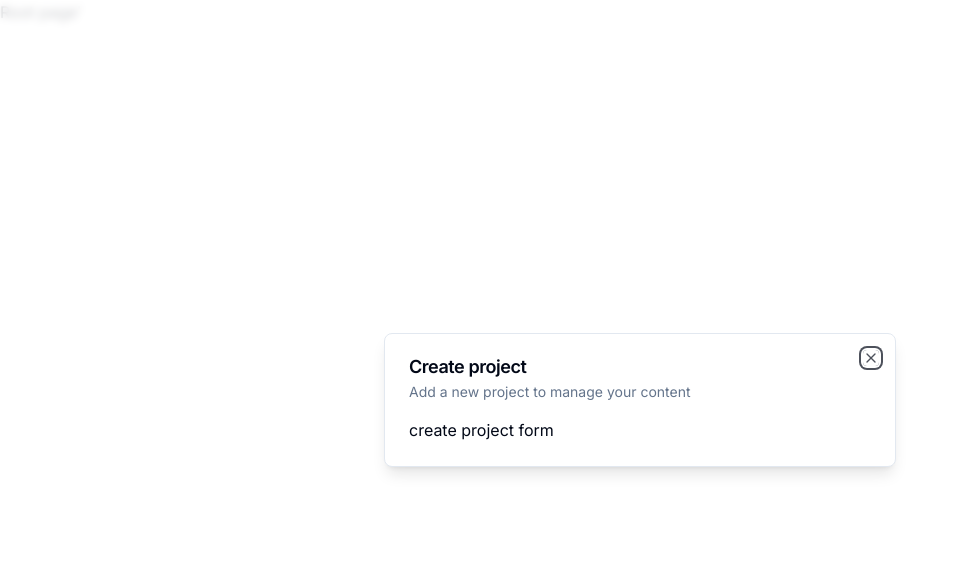
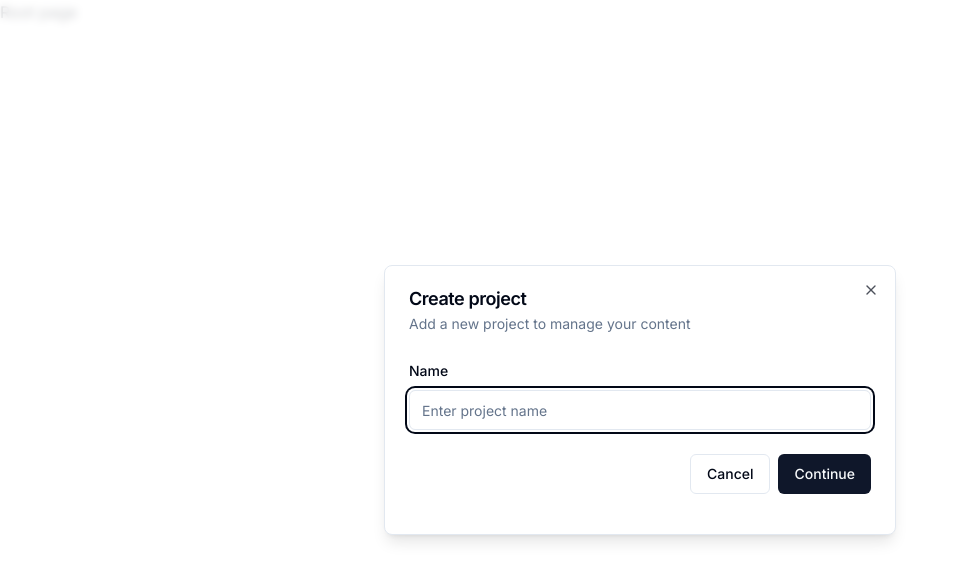
Before and after one commit to Maksym16/CMS_dashboard, a Next.js app: page / in a window 1280 px wide. Shown: the top 580 px of the page, without its empty margins (0-958 px from the left). Built offline with nearby package versions, Linux system fonts and the light colour scheme.

Commit message:
Form component setup

```diff
--- a/app/(root)/page.tsx
+++ b/app/(root)/page.tsx
@@ -16,7 +16,7 @@
 
   return (
     <div>
-      Root page'
+      Root page
     </div>
   );
 }
--- a/components/modals/create-project-modal.tsx
+++ b/components/modals/create-project-modal.tsx
@@ -1,10 +1,38 @@
 'use client';
+import * as z from 'zod';
+import { useForm } from 'react-hook-form';
+import { zodResolver } from '@hookform/resolvers/zod';
 
 import { useCreateProjectModal } from '@/hooks/use-store-modal';
 import { Modal } from '@/components/ui/modal';
+import {
+  Form,
+  FormControl,
+  FormField,
+  FormItem,
+  FormLabel,
+  FormMessage,
+} from '@/components/ui/form';
+import { Input } from '@/components/ui/input';
+import { Button } from '@/components/ui/button';
+
+const formSchema = z.object({
+  name: z.string().min(1),
+});
 
 export const CreateProjectModal = () => {
   const createProjectModal = useCreateProjectModal();
+
+  const form = useForm<z.infer<typeof formSchema>>({
+    resolver: zodResolver(formSchema),
+    defaultValues: {
+      name: '',
+    },
+  });
+
+  const onSubmit = async (values: z.infer<typeof formSchema>) => {
+    console.log(values);
+  };
 
   return (
     <Modal
@@ -13,7 +41,33 @@
       isOpen={createProjectModal.isOpen}
       onClose={createProjectModal.onClose}
     >
-      create project form
+      <div>
+        <div className="space-y-4 py-2 pb-4">
+          <Form {...form}>
+            <form onSubmit={form.handleSubmit(onSubmit)}>
+              <FormField
+                control={form.control}
+                name="name"
+                render={({ field }) => (
+                  <FormItem>
+                    <FormLabel>Name</FormLabel>
+                    <FormControl>
+                      <Input placeholder="Enter project name" {...field} />
+                    </FormControl>
+                    <FormMessage />
+                  </FormItem>
+                )}
+              />
+              <div className="pt-6  space-x-2 flex items-center justify-end w-full">
+                <Button variant="outline" onClick={createProjectModal.onClose}>
+                  Cancel
+                </Button>
+                <Button type='submit'>Continue</Button>
+              </div>
+            </form>
+          </Form>
+        </div>
+      </div>
     </Modal>
   );
 };
--- /dev/null
+++ b/components/ui/form.tsx
@@ -0,0 +1,176 @@
+import * as React from "react"
+import * as LabelPrimitive from "@radix-ui/react-label"
+import { Slot } from "@radix-ui/react-slot"
+import {
+  Controller,
+  ControllerProps,
+  FieldPath,
+  FieldValues,
+  FormProvider,
+  useFormContext,
+} from "react-hook-form"
+
+import { cn } from "@/lib/utils"
+import { Label } from "@/components/ui/label"
+
+const Form = FormProvider
+
+type FormFieldContextValue<
+  TFieldValues extends FieldValues = FieldValues,
+  TName extends FieldPath<TFieldValues> = FieldPath<TFieldValues>
+> = {
+  name: TName
+}
+
+const FormFieldContext = React.createContext<FormFieldContextValue>(
+  {} as FormFieldContextValue
+)
+
+const FormField = <
+  TFieldValues extends FieldValues = FieldValues,
+  TName extends FieldPath<TFieldValues> = FieldPath<TFieldValues>
+>({
+  ...props
+}: ControllerProps<TFieldValues, TName>) => {
+  return (
+    <FormFieldContext.Provider value={{ name: props.name }}>
+      <Controller {...props} />
+    </FormFieldContext.Provider>
+  )
+}
+
+const useFormField = () => {
+  const fieldContext = React.useContext(FormFieldContext)
+  const itemContext = React.useContext(FormItemContext)
+  const { getFieldState, formState } = useFormContext()
+
+  const fieldState = getFieldState(fieldContext.name, formState)
+
+  if (!fieldContext) {
+    throw new Error("useFormField should be used within <FormField>")
+  }
+
+  const { id } = itemContext
+
+  return {
+    id,
+    name: fieldContext.name,
+    formItemId: `${id}-form-item`,
+    formDescriptionId: `${id}-form-item-description`,
+    formMessageId: `${id}-form-item-message`,
+    ...fieldState,
+  }
+}
+
+type FormItemContextValue = {
+  id: string
+}
+
+const FormItemContext = React.createContext<FormItemContextValue>(
+  {} as FormItemContextValue
+)
+
+const FormItem = React.forwardRef<
+  HTMLDivElement,
+  React.HTMLAttributes<HTMLDivElement>
+>(({ className, ...props }, ref) => {
+  const id = React.useId()
+
+  return (
+    <FormItemContext.Provider value={{ id }}>
+      <div ref={ref} className={cn("space-y-2", className)} {...props} />
+    </FormItemContext.Provider>
+  )
+})
+FormItem.displayName = "FormItem"
+
+const FormLabel = React.forwardRef<
+  React.ElementRef<typeof LabelPrimitive.Root>,
+  React.ComponentPropsWithoutRef<typeof LabelPrimitive.Root>
+>(({ className, ...props }, ref) => {
+  const { error, formItemId } = useFormField()
+
+  return (
+    <Label
+      ref={ref}
+      className={cn(error && "text-destructive", className)}
+      htmlFor={formItemId}
+      {...props}
+    />
+  )
+})
+FormLabel.displayName = "FormLabel"
+
+const FormControl = React.forwardRef<
+  React.ElementRef<typeof Slot>,
+  React.ComponentPropsWithoutRef<typeof Slot>
+>(({ ...props }, ref) => {
+  const { error, formItemId, formDescriptionId, formMessageId } = useFormField()
+
+  return (
+    <Slot
+      ref={ref}
+      id={formItemId}
+      aria-describedby={
+        !error
+          ? `${formDescriptionId}`
+          : `${formDescriptionId} ${formMessageId}`
+      }
+      aria-invalid={!!error}
+      {...props}
+    />
+  )
+})
+FormControl.displayName = "FormControl"
+
+const FormDescription = React.forwardRef<
+  HTMLParagraphElement,
+  React.HTMLAttributes<HTMLParagraphElement>
+>(({ className, ...props }, ref) => {
+  const { formDescriptionId } = useFormField()
+
+  return (
+    <p
+      ref={ref}
+      id={formDescriptionId}
+      className={cn("text-sm text-muted-foreground", className)}
+      {...props}
+    />
+  )
+})
+FormDescription.displayName = "FormDescription"
+
+const FormMessage = React.forwardRef<
+  HTMLParagraphElement,
+  React.HTMLAttributes<HTMLParagraphElement>
+>(({ className, children, ...props }, ref) => {
+  const { error, formMessageId } = useFormField()
+  const body = error ? String(error?.message) : children
+
+  if (!body) {
+    return null
+  }
+
+  return (
+    <p
+      ref={ref}
+      id={formMessageId}
+      className={cn("text-sm font-medium text-destructive", className)}
+      {...props}
+    >
+      {body}
+    </p>
+  )
+})
+FormMessage.displayName = "FormMessage"
+
+export {
+  useFormField,
+  Form,
+  FormItem,
+  FormLabel,
+  FormControl,
+  FormDescription,
+  FormMessage,
+  FormField,
+}
--- /dev/null
+++ b/components/ui/input.tsx
@@ -0,0 +1,25 @@
+import * as React from "react"
+
+import { cn } from "@/lib/utils"
+
+export interface InputProps
+  extends React.InputHTMLAttributes<HTMLInputElement> {}
+
+const Input = React.forwardRef<HTMLInputElement, InputProps>(
+  ({ className, type, ...props }, ref) => {
+    return (
+      <input
+        type={type}
+        className={cn(
+          "flex h-10 w-full rounded-md border border-input bg-background px-3 py-2 text-sm ring-offset-background file:border-0 file:bg-transparent file:text-sm file:font-medium placeholder:text-muted-foreground focus-visible:outline-none focus-visible:ring-2 focus-visible:ring-ring focus-visible:ring-offset-2 disabled:cursor-not-allowed disabled:opacity-50",
+          className
+        )}
+        ref={ref}
+        {...props}
+      />
+    )
+  }
+)
+Input.displayName = "Input"
+
+export { Input }
--- /dev/null
+++ b/components/ui/label.tsx
@@ -0,0 +1,26 @@
+"use client"
+
+import * as React from "react"
+import * as LabelPrimitive from "@radix-ui/react-label"
+import { cva, type VariantProps } from "class-variance-authority"
+
+import { cn } from "@/lib/utils"
+
+const labelVariants = cva(
+  "text-sm font-medium leading-none peer-disabled:cursor-not-allowed peer-disabled:opacity-70"
+)
+
+const Label = React.forwardRef<
+  React.ElementRef<typeof LabelPrimitive.Root>,
+  React.ComponentPropsWithoutRef<typeof LabelPrimitive.Root> &
+    VariantProps<typeof labelVariants>
+>(({ className, ...props }, ref) => (
+  <LabelPrimitive.Root
+    ref={ref}
+    className={cn(labelVariants(), className)}
+    {...props}
+  />
+))
+Label.displayName = LabelPrimitive.Root.displayName
+
+export { Label }
--- a/package.json
+++ b/package.json
@@ -10,7 +10,9 @@
   },
   "dependencies": {
     "@clerk/nextjs": "^4.25.3",
+    "@hookform/resolvers": "^3.3.1",
     "@radix-ui/react-dialog": "^1.0.5",
+    "@radix-ui/react-label": "^2.0.2",
     "@radix-ui/react-slot": "^1.0.2",
     "class-variance-authority": "^0.7.0",
     "clsx": "^2.0.0",
@@ -18,8 +20,10 @@
     "next": "13.5.4",
     "react": "^18",
     "react-dom": "^18",
+    "react-hook-form": "^7.47.0",
     "tailwind-merge": "^1.14.0",
     "tailwindcss-animate": "^1.0.7",
+    "zod": "^3.22.4",
     "zustand": "^4.4.3"
   },
   "devDependencies": {
```
Also changed, not shown: 2 other files (tests, documents, lock files or other folders).
